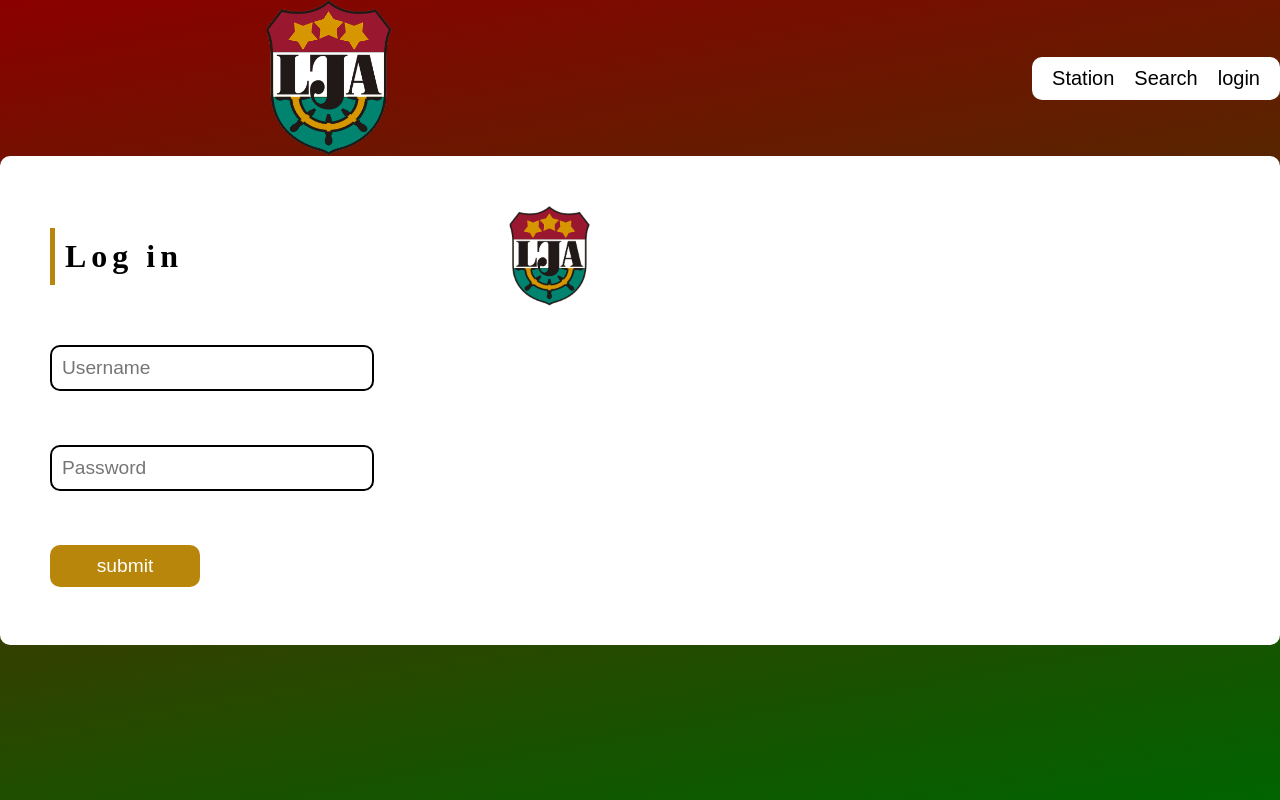
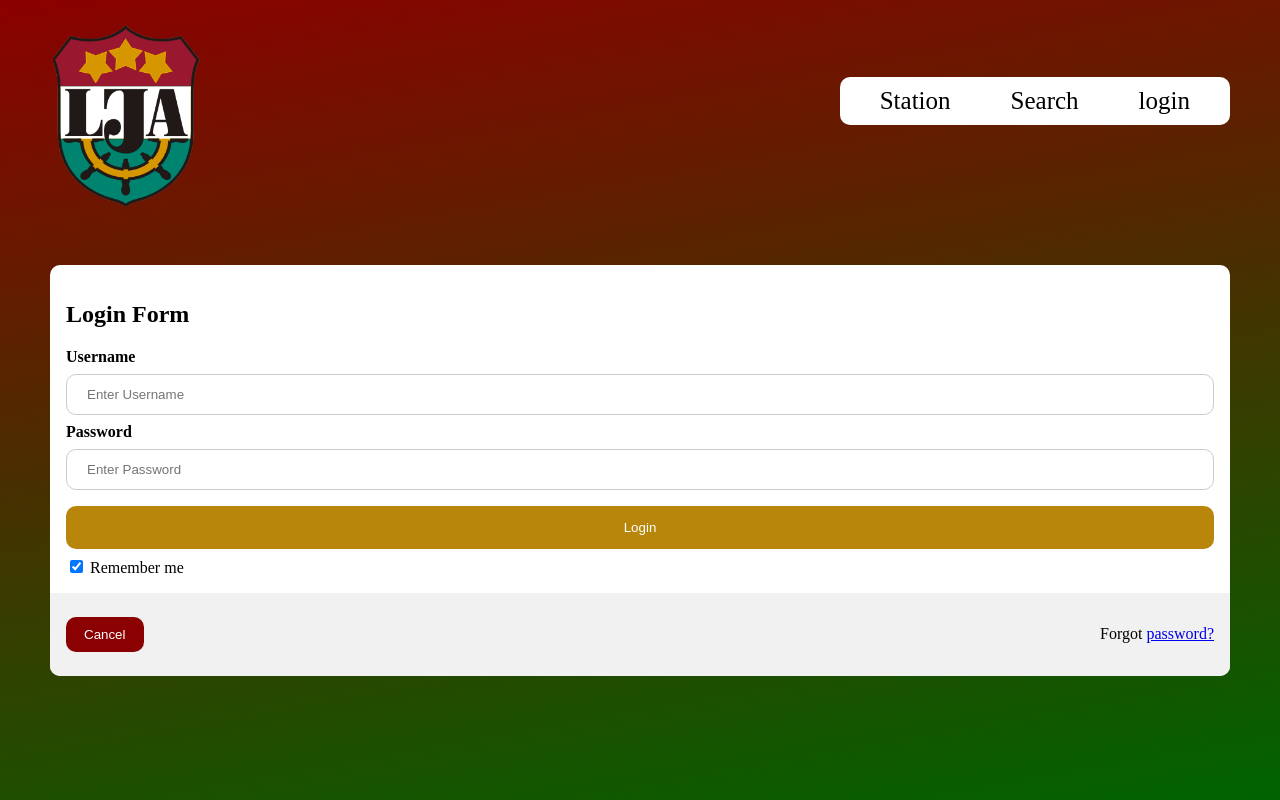
Before and after one commit to BastiaanMeijer2002/LatvianMaritmeAcademyFront-end, an Angular app in the folder my-app/: page /login in a window 1280 px wide. Built offline with nearby package versions, Linux system fonts and the light colour scheme.

Commit message:
Design verbeterd

```diff
--- a/my-app/src/app/app.component.css
+++ b/my-app/src/app/app.component.css
@@ -1,167 +1,61 @@
-body {
-  margin: 0;
-  padding: 0;
-  box-sizing: border-box;
-  background: linear-gradient(-10deg, darkgreen, darkred);
-  /*font-family: "Times New Roman", cursive;*/
-}
-
-.head-container {
-  padding: 3vh 10vh 3vh 10vh;
-}
-
-li, a, button {
-  font-family: sans-serif;
-  font-weight: 500;
-  font-size: 20px;
-  color: black;
-  text-decoration: none;
-}
-
-.searchbar {
-  display: inline-block;
-}
-
-.logo {
-  height: auto;
-  display: block;
-  margin-left: auto;
-  margin-right: auto;
-  width: 50%;
-}
-
-.nav__links {
-  list-style: none;
-  background: white;
-  padding: 10px;
-  border-radius: 10px;
-  display: block;
-}
-.nav__links li {
-  display: flex;
-  padding: 10px 30px;
-  justify-content: center;
-}
-
-.nav__links li a {
-  color: black;
-}
-
-button {
-  padding: 9px 25px;
-  background: darkgoldenrod;
-  border: none;
-  border-radius: 10px;
-  cursor: pointer;
-  color: white;
-}
-
-.info-container {
-  background-color: white;
-  border-radius: 10px;
-  padding: 10px;
-}
-
-.info-container tr td{
-  display: flex;
-  padding: 10px;
-  font-size: 20px;
-}
-
-/*Voor brede scherm------------------------------------------------------------------------------*/
-@media only screen and (min-width: 768px) {
-  body {
-    margin: 0;
-    padding: 0;
-    box-sizing: border-box;
-    background: linear-gradient(-10deg, darkgreen, darkred);
-    /*font-family: "Times New Roman", cursive;*/
-    height: 100vh;
-  }
-
-  header {
-    display: flex;
-    justify-content: space-between;
-    align-items: center;
-    /*padding: 30px 10%;*/
-  }
-
-  /*.logo {*/
-  /*    cursor: pointer;*/
-  /*    !*margin-right: 50vw;*!*/
-  /*    display: flex;*/
-  /*}*/
+/*Voor kleine scherm------------------------------------------------------------------------------*/
+@media only screen and (max-width: 768px) {
 
   .nav__links {
     list-style: none;
     background: white;
-    /*padding: 10px;*/
-    /*border-radius: 10px;*/
-    display: inline-block;
+    padding: 10px;
+    border-radius: 10px;
+    display: block;
   }
 
   .nav__links li {
-    display: inline-block;
-    padding: 0px 10px;
+    display: flex;
+    padding: 5px 30px;
+    justify-content: center;
+
   }
 
   .nav__links li a {
     color: black;
+    text-decoration: none;
+    font-size: 25px;
+    font-family: "Times New Roman";
   }
 
   .nav__links li a:hover {
     color: darkgoldenrod;
   }
 
-  button {
-    padding: 9px 25px;
-    background: darkgoldenrod;
-    border: none;
+}
+/*Voor brede scherm------------------------------------------------------------------------------*/
+@media only screen and (min-width: 768px) {
+
+  .nav__links {
+    list-style: none;
+    background: white;
+    padding: 10px;
     border-radius: 10px;
-    cursor: pointer;
-    color: white;
+    display: inline-block;
+    float: right;
+    text-decoration: none;
+    margin-top: 6.5vh;
   }
 
-  button:hover {
-    background: linear-gradient(-10deg, darkgreen, darkred);
-    color: white;
+  .nav__links li {
+    display: inline-block;
+    padding: 0px 30px;
   }
 
-  .img-container {
-
+  .nav__links li a {
+    color: black;
+    text-decoration: none;
+    font-size: 25px;
+    font-family: "Times New Roman";
   }
 
-  .logo {
-    height: auto;
-    width: 10%;
-    display: block;
-    /*margin-left: auto;*/
-    /*margin-right: auto;*/
-    float: left;
-    margin-right: 50vw;
-    cursor: pointer;
+  .nav__links li a:hover {
+    color: darkgoldenrod;
   }
 
-  .info-container {
-    background: white;
-    margin-top: 10vh;
-    height: 50vh;
-    border-radius: 10px;
-  }
-
-  .info-container h1 {
-    color: white;
-    text-align: center;
-    vertical-align: middle;
-    line-height: 90px;
-  }
-
-  .searchbar {
-    display: inline-block;
-  }
-  .info-container tr td{
-    display: inline-block;
-    padding: 10px;
-    font-size: 20px;
-  }
 }
--- a/my-app/src/app/login/login.component.css
+++ b/my-app/src/app/login/login.component.css
@@ -1,65 +1,98 @@
-body {
-  margin: 0;
-  padding: 0;
-  box-sizing: border-box;
-  display: flex;
-  justify-content: center;
-  align-items: center;
-  height: 100vh;
-  background: linear-gradient(-10deg, darkgreen, darkred);
-  font-family: "Times New Roman", cursive;
-}
-.center {
-  position: relative;
-  padding: 50px 50px;
-  background: #fff;
+/*Voor brede scherm------------------------------------------------------------------------------*/
+@media only screen and (max-width: 768px) {
+  form {
+    background: white;
     border-radius: 10px;
   }
-.center h1 {
-  font-size: 2em;
-  border-left: 5px solid darkgoldenrod;
-  padding: 10px;
-  color: #000;
-  letter-spacing: 5px;
-  margin-bottom: 60px;
-  font-weight: bold;
-  padding-left: 10px;
-}
-.center .inputbox {
-  position: relative;
-  width: 300px;
-  height: 50px;
-  margin-bottom: 50px;
-}
-.center .inputbox input {
-  position: absolute;
-  top: 0;
-  left: 0;
+
+  input[type=text], input[type=password] {
     width: 100%;
-  border: 2px solid #000;
-  outline: none;
-  background: none;
-  padding: 10px;
+    padding: 12px 20px;
+    margin: 8px 0;
+    display: inline-block;
+    border: 1px solid #ccc;
+    box-sizing: border-box;
     border-radius: 10px;
-  font-size: 1.2em;
-}
-.center .inputbox:last-child {
-  margin-bottom: 0;
   }
 
-.center .inputbox [type="button"] {
-  width: 50%;
-  background: darkgoldenrod;
-  color: #fff;
-  border: #fff;
-}
-.center .inputbox:hover [type="button"] {
-  background: linear-gradient(-10deg, darkgreen, darkred);
+  button {
+    background-color: darkgoldenrod;
+    color: white;
+    padding: 14px 20px;
+    margin: 8px 0;
+    border: none;
+    cursor: pointer;
+    width: 100%;
+    border-radius: 10px;
   }
 
-.container>.center>.logo{
+  button:hover {
+    opacity: 0.8;
+  }
+
+  .cancelbtn {
     width: auto;
-  height: 100px;
-  display: flex;
+    padding: 10px 18px;
+    background-color: #f44336;
+  }
+
+  .container {
+    padding: 16px;
+    border-radius: 0px 0px 10px 10px;
+  }
+
+  span.psw {
     float: right;
+    padding-top: 16px;
   }
+}
+
+/*Voor brede scherm------------------------------------------------------------------------------*/
+@media only screen and (min-width: 768px) {
+  form {
+    background: white;
+    margin-top: 30vh;
+    border-radius: 10px;
+  }
+
+  input[type=text], input[type=password] {
+    width: 100%;
+    padding: 12px 20px;
+    margin: 8px 0;
+    display: inline-block;
+    border: 1px solid #ccc;
+    box-sizing: border-box;
+    border-radius: 10px;
+  }
+
+  button {
+    background-color: darkgoldenrod;
+    color: white;
+    padding: 14px 20px;
+    margin: 8px 0;
+    border: none;
+    cursor: pointer;
+    width: 100%;
+    border-radius: 10px;
+  }
+
+  button:hover {
+    opacity: 0.8;
+  }
+
+  .cancelbtn {
+    width: auto;
+    padding: 10px 18px;
+    background-color: darkred;
+  }
+
+  .container {
+    padding: 16px;
+    border-radius: 0px 0px 10px 10px;
+  }
+
+  span.psw {
+    float: right;
+    padding-top: 16px;
+  }
+}
--- a/my-app/src/app/login/login.component.html
+++ b/my-app/src/app/login/login.component.html
@@ -1,21 +1,21 @@
-<div class="container">
-  <div class="center">
-    <div class="logo">
-      <img src="assets/img.png" alt="logo">
-    </div>
-    <h1>Log in</h1>
-    <form>
-      <div class="inputbox">
-        <input type="text" required="required" placeholder="Username">
 
-      </div>
-      <div class="inputbox">
-        <input type="text" required="required" placeholder="Password">
+<form action="/" method="post">
+  <div class="container">
+    <h2>Login Form</h2>
+    <label for="uname"><b>Username</b></label>
+    <input type="text" placeholder="Enter Username" name="uname" required>
 
-      </div>
-      <div class="inputbox">
-        <input type="button" value="submit">
-      </div>
-    </form>
+    <label for="psw"><b>Password</b></label>
+    <input type="password" placeholder="Enter Password" name="psw" required>
+
+    <button type="submit">Login</button>
+    <label>
+      <input type="checkbox" checked="checked" name="remember"> Remember me
+    </label>
   </div>
-</div>
+
+  <div class="container" style="background-color:#f1f1f1">
+    <button type="button" class="cancelbtn">Cancel</button>
+    <span class="psw">Forgot <a href="#">password?</a></span>
+  </div>
+</form>
--- a/my-app/src/app/search/search.component.css
+++ b/my-app/src/app/search/search.component.css
@@ -1,18 +1,5 @@
-@media only screen and (min-width: 768px) {
-  #searchbar {
-    display: inline-block;
-  }
-}
-
-body {
-  background: linear-gradient(-10deg, darkgreen, darkred);
-  min-height: 100vh;
-}
-
-#place {
-  width: 85vw;
-  margin-top: 15vh;
-}
+/*Voor brede scherm------------------------------------------------------------------------------*/
+@media only screen and (max-width: 768px) {
 
   .submit-container {
     justify-content: center;
@@ -45,17 +32,49 @@ input {
     border-radius: 50px;
     border: none;
     font-size: 20px;
-  width: 100%;
+    width: 85vw;
     display: inline-block;
     padding: 15px;
+    margin-top: 15vh;
+  }
 }
 
-.image-container {
+/*Voor brede scherm------------------------------------------------------------------------------*/
+@media only screen and (min-width: 768px) {
+
+  .submit-container {
     justify-content: center;
     display: flex;
-  padding-top: 5vh;
   }
 
-.logo {
+  button {
+    padding: 1vh 4vw;
+    background: white;
+    border: none;
+    border-radius: 50px;
+    cursor: pointer;
+    color: darkgoldenrod;
+    margin-top: 20px;
+    font-size: 20px;
+  }
 
+  button:hover {
+    background: darkgoldenrod;
+    color: white;
   }
+
+  .search-container {
+    justify-content: center;
+  }
+
+  input {
+    /*padding: 30px;*/
+    border-radius: 50px;
+    border: none;
+    font-size: 20px;
+    display: inline-block;
+    padding: 15px;
+    margin-top: 15vh;
+    width: 98%;
+  }
+}
--- a/my-app/src/app/search/search.component.html
+++ b/my-app/src/app/search/search.component.html
@@ -1,7 +1,4 @@
 <div>
-  <div class="image-container">
-    <img class="logo" src="assets/img.png" alt="logo">
-  </div>
   <div class="search-container">
     <div class="searchbar">
       <form method="post" action="/station">
--- a/my-app/src/app/station/station.component.css
+++ b/my-app/src/app/station/station.component.css
@@ -1,40 +1,20 @@
-html {
-  width: fit-content;
-  padding: 0px;
-  margin-right: 0px;
+/*Voor kleine scherm------------------------------------------------------------------------------*/
+@media only screen and (max-width: 768px) {
+  .g-container {
+    background: white;
+    margin-top: 5vh;
+    padding: 20px;
+    border-radius: 10px;
+  }
 }
 
-body {
-  width: 100%;
-  font-family: "Times New Roman", cursive;
-}
+/*Voor brede scherm------------------------------------------------------------------------------*/
+@media only screen and (min-width: 768px) {
 
-#graph_container {
-  display: none;
-}
-
-#graph {
-  display: none;
-}
-
-#data_container {
-  margin-top: 5%;
-}
-
-@media only screen and (min-width: 768px) {
-  #graph_container {
-    display: grid;
-    height: 50%;
-    width: 100%;
-    border: solid;
-    grid-template-columns: 40% 40%;
-    margin-right: 5%;
-  }
-
-  #graph {
-    height: 90%;
-    width: 45%;
-    padding: 5%;
-    border: solid;
+  .g-container {
+    background: white;
+    margin-top: 30vh;
+    padding: 20px;
+    border-radius: 10px;
   }
 }
--- a/my-app/src/app/station/station.component.html
+++ b/my-app/src/app/station/station.component.html
@@ -1,6 +1,6 @@
-<div>
-  <h1>Station name</h1>
+<div class="g-container">
   <div class="graph_container">
+    <h1>Station name</h1>
     <div class="graph">graph goes here</div>
     <div class="graph">graph goes here</div>
   </div>
--- a/my-app/src/styles.css
+++ b/my-app/src/styles.css
@@ -1,26 +1,14 @@
 /* You can add global styles to this file, and also import other style files */
+/*Voor kleine scherm------------------------------------------------------------------------------*/
+@media only screen and (max-width: 768px) {
+
   body {
     margin: 0;
-  padding: 0;
     box-sizing: border-box;
     background: linear-gradient(-10deg, darkgreen, darkred);
     /*font-family: "Times New Roman", cursive;*/
-}
-
-.head-container {
-  padding: 3vh 10vh 3vh 10vh;
-}
-
-li, a, button {
-  font-family: sans-serif;
-  font-weight: 500;
-  font-size: 20px;
-  color: black;
-  text-decoration: none;
-}
-
-.searchbar {
-  display: inline-block;
+    height: 100vh;
+    padding: 25px 25px;
   }
 
   .logo {
@@ -28,141 +16,28 @@ li, a, button {
     display: block;
     margin-left: auto;
     margin-right: auto;
-  width: 50%;
+    width: 150px;
   }
-
-.nav__links {
-  list-style: none;
-  background: white;
-  padding: 10px;
-  border-radius: 10px;
-  display: block;
-}
-.nav__links li {
-  display: flex;
-  padding: 10px 30px;
-  justify-content: center;
-}
-
-.nav__links li a {
-  color: black;
-}
-
-button {
-  padding: 9px 25px;
-  background: darkgoldenrod;
-  border: none;
-  border-radius: 10px;
-  cursor: pointer;
-  color: white;
-}
-
-.info-container {
-  background-color: white;
-  border-radius: 10px;
-  padding: 10px;
-}
-
-.info-container tr td{
-  display: flex;
-  padding: 10px;
-  font-size: 20px;
 }
 
 /*Voor brede scherm------------------------------------------------------------------------------*/
 @media only screen and (min-width: 768px) {
+
   body {
     margin: 0;
-    padding: 0;
     box-sizing: border-box;
     background: linear-gradient(-10deg, darkgreen, darkred);
     /*font-family: "Times New Roman", cursive;*/
     height: 100vh;
-  }
-
-  header {
-    display: flex;
-    justify-content: space-between;
-    align-items: center;
-    /*padding: 30px 10%;*/
-  }
-
-  /*.logo {*/
-  /*    cursor: pointer;*/
-  /*    !*margin-right: 50vw;*!*/
-  /*    display: flex;*/
-  /*}*/
-
-  .nav__links {
-    list-style: none;
-    background: white;
-    /*padding: 10px;*/
-    /*border-radius: 10px;*/
-    display: inline-block;
-  }
-
-  .nav__links li {
-    display: inline-block;
-    padding: 0px 10px;
-  }
-
-  .nav__links li a {
-    color: black;
-  }
-
-  .nav__links li a:hover {
-    color: darkgoldenrod;
-  }
-
-  button {
-    padding: 9px 25px;
-    background: darkgoldenrod;
-    border: none;
-    border-radius: 10px;
-    cursor: pointer;
-    color: white;
-  }
-
-  button:hover {
-    background: linear-gradient(-10deg, darkgreen, darkred);
-    color: white;
-  }
-
-  .img-container {
-
+    padding: 25px 50px;
   }
 
   .logo {
+    width: 150px;
     height: auto;
-    width: 10%;
     display: block;
-    /*margin-left: auto;*/
-    /*margin-right: auto;*/
     float: left;
-    margin-right: 50vw;
     cursor: pointer;
   }
 
-  .info-container {
-    background: white;
-    margin-top: 10vh;
-    height: 50vh;
-    border-radius: 10px;
 }
-
-  .info-container h1 {
-    color: white;
-    text-align: center;
-    vertical-align: middle;
-    line-height: 90px;
-  }
-
-  .searchbar {
-    display: inline-block;
-  }
-  .info-container tr td{
-    display: inline-block;
-    padding: 10px;
-    font-size: 20px;
-  }
-}
```
Lines whose indentation alone changed are shown as unchanged.
